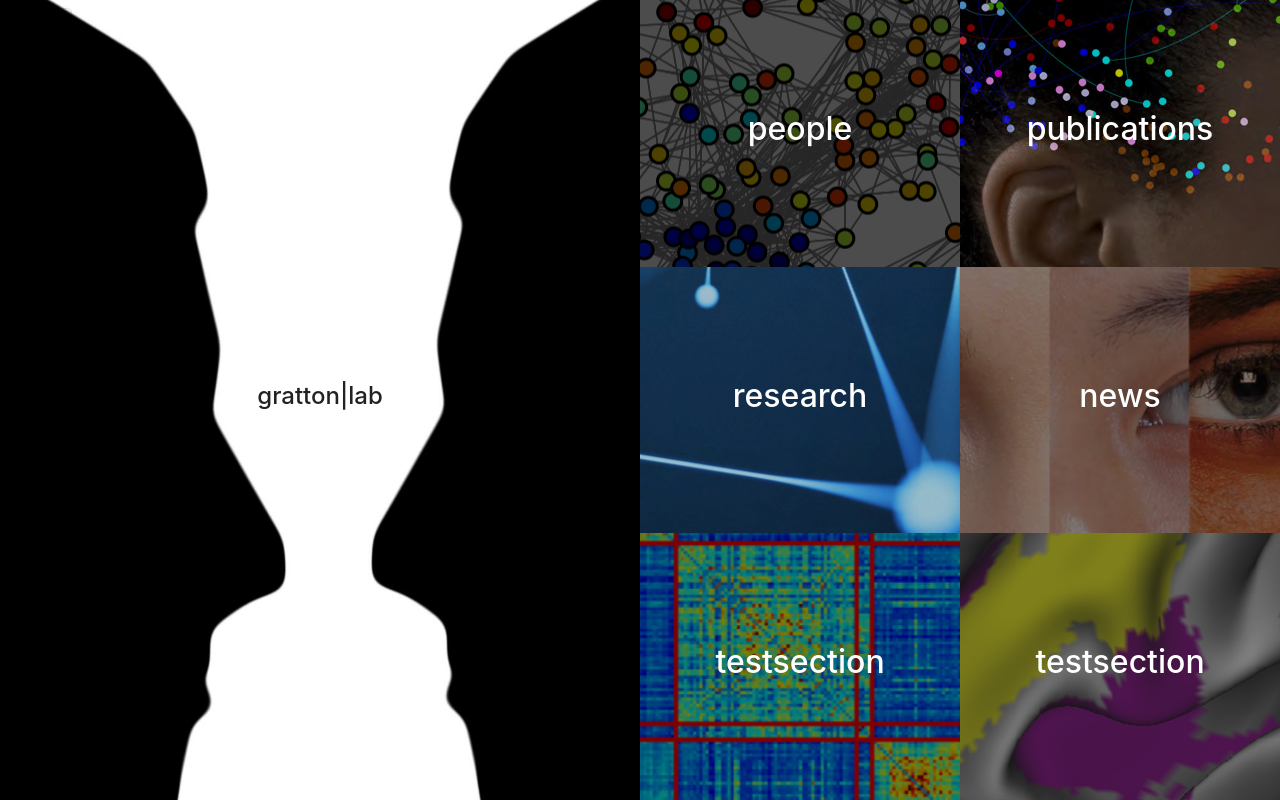
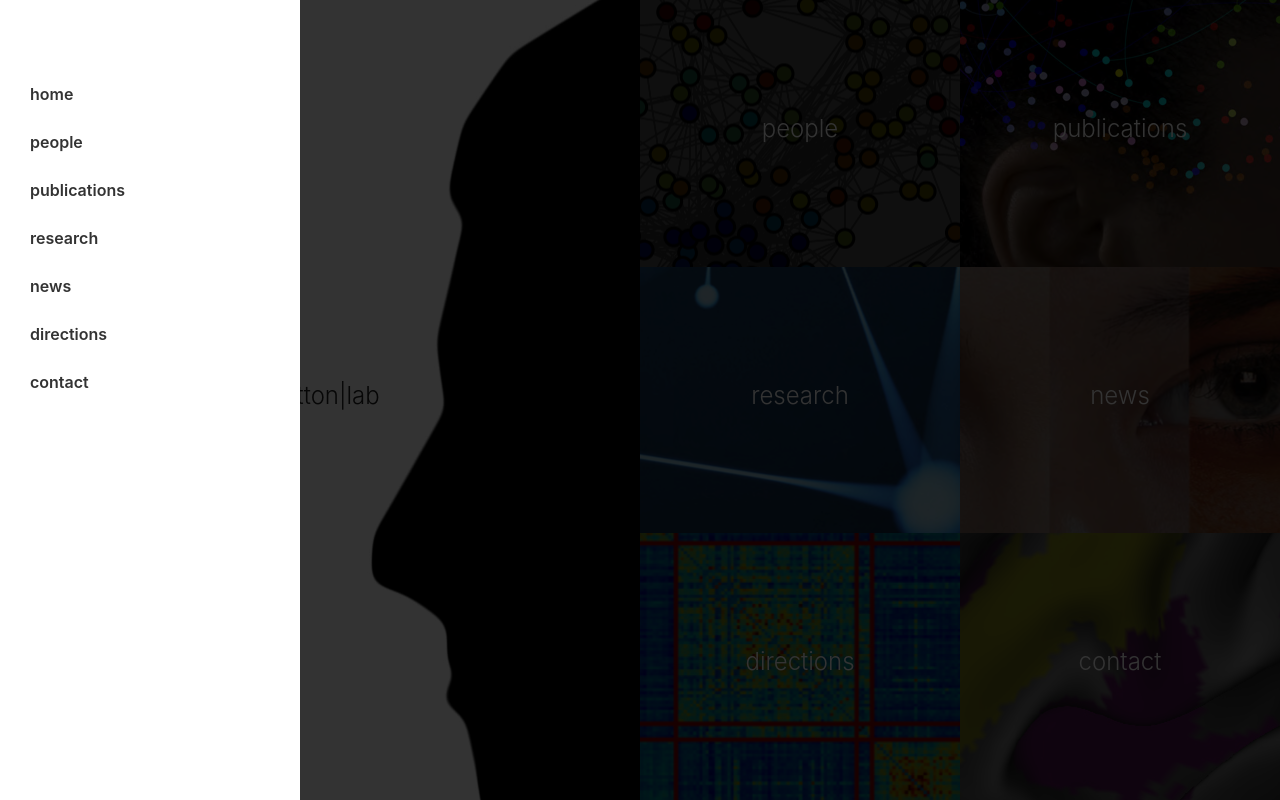
Before and after one commit to vanandrew/web-common, a Django app: page / in a window 1280 px wide, after a click that opens the changed part. Run offline with Django 3.2, Linux system fonts and the light colour scheme; some libraries are stand-ins or nearby versions.

Commit message:
better navbar; adjust fades and timings

```diff
--- /dev/null
+++ b/common/static/common/css/bootstrap-better-nav.css
@@ -0,0 +1,67 @@
+body.overflow-hidden {
+  overflow:hidden;
+}
+
+.navbar-nav {
+    margin-top: 50;
+}
+
+.navbar-toggler {
+    background-color: rgba(255,255,255,0.8);
+}
+
+.closer {
+    cursor: pointer;
+    font-size: 2.0rem;
+    margin: 5px 13px;
+}
+
+#side-menu {
+  display:none;
+  position:fixed;
+  width:300px;
+  top:0;
+  left:-300px;
+  height:100%;
+  overflow-y:auto;
+  z-index:500;
+  background:#fff;
+  padding:20px 30px;
+  color:#333;
+  transition:0.4s;
+}
+
+body.side-menu-visible #side-menu {
+  transform:translateX(300px);
+}
+
+#side-menu .contents {
+  margin-top:15px;
+}
+
+#side-menu .nav-link {
+  color:#333;
+  font-size:16px;
+  font-weight:600;
+  padding:12px 0;
+}
+
+#side-menu .nav-link:hover {
+  opacity:0.8;
+}
+
+#side-menu .close {
+  font-size:36px;
+  font-weight:normal;
+}
+
+.side-menu-overlay {
+  position:fixed;
+  left:0;
+  top:0;
+  min-width:100%;
+  height:100%;
+  background:rgba(0,0,0,0.8);
+  z-index:100;
+  display:none;
+}
--- /dev/null
+++ b/common/static/common/js/bootstrap-better-nav.js
@@ -0,0 +1,83 @@
+$(function() {
+    var body = $('body');
+    var navbarCollapse = $('.navbar-collapse');
+
+    // Add the needed HTML elements for the plugin to work.
+    // All the elements are styled in navbar-sidemnu.css.
+
+    body.append('<div class="side-menu-overlay"></div>');
+    var overlay = $('.side-menu-overlay');
+
+    body.append('<div id="side-menu"></div>');
+    var sideMenu = $('#side-menu');
+
+    sideMenu.append('<div class="contents"></div>')
+    var sideMenuContents = sideMenu.find('.contents');
+
+    $('nav.navbar').prepend('<span class="closer octicon octicon-x"></span>');
+    $('span.closer').hide();
+
+    // This event is triggered when the user clicks the navbar toggle button.
+    navbarCollapse.on('show.bs.collapse', function (e) {
+        // Stop the default navbar behaviour (don't open the collapse navigation).
+        e.preventDefault();
+
+        // Instead we copy the navbar contents and add them to our side menu.
+        var menuContent = $(this).html();
+        sideMenuContents.html(menuContent);
+
+        // Animate the side menu into frame.
+        slideIn();
+    });
+
+
+    // Hide the menu when the "x" button is clicked.
+    $('span.closer').on('click', function(e) {
+        e.preventDefault();
+        slideOut();
+    });
+    // Hide the menu when the overlay element is clicked.
+    overlay.on('click', function(e) {
+        slideOut();
+    });
+
+    // Listen for changes in the viewport size.
+    // If the original navbar collapse is visible then the nav is expanded.
+    // Hide/Show the menu accordingly.
+    $(window).resize(function(){
+        if(!navbarCollapse.is(":visible") && body.hasClass('side-menu-visible')) {
+            sideMenu.show();
+            overlay.show();
+        }
+        else {
+            sideMenu.hide();
+            overlay.hide();
+        }
+    });
+
+    function slideIn() {
+        // Hide nav button/show close button
+        $('button.navbar-toggler').hide();
+        $('span.closer').show();
+
+        body.addClass('overflow-hidden');
+        sideMenu.show();
+        setTimeout(function() {
+            body.addClass('side-menu-visible');
+            overlay.fadeIn();
+        }, 50);
+    }
+
+    function slideOut() {
+        // Hide nav button/show close button
+        $('button.navbar-toggler').show();
+        $('span.closer').hide();
+
+        body.removeClass('side-menu-visible');
+        overlay.fadeOut();
+        setTimeout(function() {
+            sideMenu.hide();
+            body.removeClass('overflow-hidden');
+        }, 400);
+    }
+});
--- a/common/static/common/js/pagefade.js
+++ b/common/static/common/js/pagefade.js
@@ -1,4 +1,2 @@
 // fade-in page
 $(document).ready(function(){$(".pagefade").css({"filter":"brightness(1)","-webkit-filter":"brightness(1)"});});
-// fade-out page
-$(".nav-link").click(function(event){event.preventDefault();$(".pagefade").css({"filter":"brightness(0)","-webkit-filter":"brightness(0)"});setTimeout(function(){window.location.href=event.target.href;},1100);});
--- a/common/templates/common/base.html
+++ b/common/templates/common/base.html
@@ -13,6 +13,7 @@
         <link rel="stylesheet" href="https://cdnjs.cloudflare.com/ajax/libs/octicons/4.4.0/font/octicons.min.css" integrity="sha256-pNGG0948CVwfHxxS8lVkUKftaSsMBzFSUknrKr2utfY=" crossorigin="anonymous" />
         <link rel="stylesheet" href="https://cdnjs.cloudflare.com/ajax/libs/animate.css/3.5.2/animate.min.css" integrity="sha256-j+P6EZJVrbXgwSR5Mx+eCS6FvP9Wq27MBRC/ogVriY0=" crossorigin="anonymous">
         <link rel="stylesheet" href="https://maxcdn.bootstrapcdn.com/bootstrap/4.0.0/css/bootstrap.min.css" integrity="sha384-Gn5384xqQ1aoWXA+058RXPxPg6fy4IWvTNh0E263XmFcJlSAwiGgFAW/dAiS6JXm" crossorigin="anonymous">
+        <link rel="stylesheet" href="{% static 'common/css/bootstrap-better-nav.css' %}">
         {% block head %}
         {% endblock %}
         <style>
@@ -32,10 +33,6 @@
                 padding-left:0;
                 padding-right:0;
                 overflow-x: hidden;
-            }
-            .navbar {
-                width: fit-content;
-                background-color:rgba(0,0,0,0);
             }
             .white-text {
                 color: white;
@@ -57,19 +54,25 @@
             <div class="collapse navbar-collapse" id="NavContent">
                 <ul class="navbar-nav">
                     <li class="nav-item {% block homepage %}{% endblock %}">
-                        <a class="nav-link" href="{% url 'common:homepage' %}">Home</a>
+                        <a class="nav-link" href="{% url 'common:homepage' %}">home</a>
                     </li>
                     <li class="nav-item {% block people %}{% endblock %}">
-                        <a class="nav-link" href="{% url 'common:people' %}">People</a>
+                        <a class="nav-link" href="{% url 'common:people' %}">people</a>
                     </li>
                     <li class="nav-item {% block publications %}{% endblock %}">
-                        <a class="nav-link" href="{% url 'common:publications' %}">Publications</a>
+                        <a class="nav-link" href="{% url 'common:publications' %}">publications</a>
                     </li>
                     <li class="nav-item {% block research %}{% endblock %}">
-                        <a class="nav-link" href="{% url 'common:research' %}">Research</a>
+                        <a class="nav-link" href="{% url 'common:research' %}">research</a>
                     </li>
                     <li class="nav-item {% block careers %}{% endblock %}">
-                        <a class="nav-link" href="{% url 'common:news' %}">News</a>
+                        <a class="nav-link" href="{% url 'common:news' %}">news</a>
+                    </li>
+                    <li class="nav-item {% block directions %}{% endblock %}">
+                        <a class="nav-link" href="{% url 'common:directions' %}">directions</a>
+                    </li>
+                    <li class="nav-item {% block contact %}{% endblock %}">
+                        <a class="nav-link" href="{% url 'common:contact' %}">contact</a>
                     </li>
                 </ul>
             </div>
@@ -82,6 +85,7 @@
         <script src="https://code.jquery.com/jquery-3.2.1.min.js" integrity="sha256-hwg4gsxgFZhOsEEamdOYGBf13FyQuiTwlAQgxVSNgt4=" crossorigin="anonymous"></script>
         <script src="https://cdnjs.cloudflare.com/ajax/libs/popper.js/1.12.9/umd/popper.min.js" integrity="sha384-ApNbgh9B+Y1QKtv3Rn7W3mgPxhU9K/ScQsAP7hUibX39j7fakFPskvXusvfa0b4Q" crossorigin="anonymous"></script>
         <script src="https://maxcdn.bootstrapcdn.com/bootstrap/4.0.0/js/bootstrap.min.js" integrity="sha384-JZR6Spejh4U02d8jOt6vLEHfe/JQGiRRSQQxSfFWpi1MquVdAyjUar5+76PVCmYl" crossorigin="anonymous"></script>
+        <script src="{% static 'common/js/bootstrap-better-nav.js' %}"></script>
         {% block scripts %}
         {% endblock %}
     </body>
--- a/common/templates/common/home.html
+++ b/common/templates/common/home.html
@@ -3,6 +3,12 @@
 
 {% block head %}
 <style>
+.title-text {
+    font-size: 1.5rem;
+}
+.block-text {
+    font-size: 1.5rem;
+}
 .main-bg {
     height: 100%;
     width: 100%;
@@ -37,8 +43,6 @@
     flex: 0 0 10%;
 }
 .link-block > .col-6 > .row > .col > h2 { /* Set Animation for hiding text*/
-    /*visibility: hidden;
-    opacity: 0;*/
     -webkit-transition: visibility 0.5s, opacity 0.5s;
     transition: visibility 0.5s, opacity 0.5s;
 }
@@ -87,19 +91,19 @@
     opacity: 1;
 }
 /* Not yet used; rename in future */
-.link-box.cs1:hover {
+.link-box.directions:hover {
     max-width: 90%;
     flex: 0 0 90%;
 }
-.link-box.cs1:hover > .row > .col > h2 {
+.link-box.directions:hover > .row > .col > h2 {
     visibility: visible;
     opacity: 1;
 }
-.link-box.cs2:hover {
+.link-box.contact:hover {
     max-width: 90%;
     flex: 0 0 90%;
 }
-.link-box.cs2:hover > .row > .col > h2 {
+.link-box.contact:hover > .row > .col > h2 {
     visibility: visible;
     opacity: 1;
 }
@@ -133,12 +137,12 @@
     filter: brightness(0.5);
     background-position: 50% 40%;
 }
-.cs1 > div > .background {
+.directions > div > .background {
     background-image: url("{% static 'common/imgs/corrmat.png' %}");
     -webkit-filter: brightness(0.5);
     filter: brightness(0.5);
 }
-.cs2 > div > .background {
+.contact > div > .background {
     background-image: url("{% static 'common/imgs/powernetwork.jpeg' %}");
     background-position: 10% 20%;
     -webkit-filter: brightness(0.5);
@@ -165,7 +169,7 @@
             <div class="row align-items-center no-gutters title">
                 <div class="main-bg"></div>
                 <div class="col">
-                    <h4 class="text-center black-text" id="title-text">gratton|lab</h4>
+                    <h4 class="text-center black-text display-4 title-text">gratton|lab</h4>
                     <div class="d-flex justify-content-center">
                         <span class="octicon octicon-triangle-down scroll-down d-lg-none d-xl-none"></span>
                     </div>
@@ -179,7 +183,7 @@
                         <div class="background"></div>
                         <a class="link-to-page" href="{% url 'common:people' %}"></a>
                         <div class="col">
-                            <h2 class="text-center white-text">people</h2>
+                            <h2 class="text-center white-text display-4 block-text">people</h2>
                         </div>
                     </div>
                 </div>
@@ -188,7 +192,7 @@
                         <div class="background"></div>
                         <a class="link-to-page" href="{% url 'common:publications' %}"></a>
                         <div class="col">
-                            <h2 class="text-center white-text">publications</h2>
+                            <h2 class="text-center white-text display-4 block-text">publications</h2>
                         </div>
                     </div>
                 </div>
@@ -199,7 +203,7 @@
                         <div class="background"></div>
                         <a class="link-to-page" href="{% url 'common:research' %}"></a>
                         <div class="col">
-                            <h2 class="text-center white-text">research</h2>
+                            <h2 class="text-center white-text display-4 block-text">research</h2>
                         </div>
                     </div>
                 </div>
@@ -208,27 +212,27 @@
                         <div class="background"></div>
                         <a class="link-to-page" href="{% url 'common:news' %}"></a>
                         <div class="col">
-                            <h2 class="text-center white-text">news</h2>
+                            <h2 class="text-center white-text display-4 block-text">news</h2>
                         </div>
                     </div>
                 </div>
             </div>
             <div class="row align-items-center no-gutters link-block" id="row3">
-                <div class="col-6 link-box cs1">
+                <div class="col-6 link-box directions">
                     <div class="row align-items-center no-gutters">
                         <div class="background"></div>
-                        <a class="link-to-page" href="/"></a>
+                        <a class="link-to-page" href="{% url 'common:directions' %}"></a>
                         <div class="col">
-                            <h2 class="text-center white-text">testsection</h2>
+                            <h2 class="text-center white-text display-4 block-text">directions</h2>
                         </div>
                     </div>
                 </div>
-                <div class="col-6 link-box cs2">
+                <div class="col-6 link-box contact">
                     <div class="row align-items-center no-gutters">
                         <div class="background"></div>
-                        <a class="link-to-page" href="/"></a>
+                        <a class="link-to-page" href="{% url 'common:contact' %}"></a>
                         <div class="col">
-                            <h2 class="text-center white-text">testsection</h2>
+                            <h2 class="text-center white-text display-4 block-text">contact</h2>
                         </div>
                     </div>
                 </div>
@@ -266,11 +270,11 @@ $('.link-to-page').click(function(event){
     $(event.target).parent().parent().parent().parent().css({"max-width":"100%","flex":"0 0 100%"})
     //Collapse title column and its text
     $(event.target).parent().parent().parent().parent().siblings().css({"max-width":"0%","flex":"0 0 0%"})
-    $("#title-text").fadeOut(500);
+    $(".title-text").fadeOut(500);
     // fade text after 2 seconds
     setTimeout(function() { $(event.target).siblings(".col").children("h2").fadeOut(750); },1500);
     // Go to page after 3 seconds
-    setTimeout(function() { window.location.href = event.target.href; },3000);
+    setTimeout(function() { window.location.href = event.target.href; },2500);
 });
 $(".scroll-down").click(function(){
     // Scroll-down by viewport height
```
Also changed, not shown: common/templates/common/contact.html (added, +18 -0 lines), common/templates/common/directions.html (added, +18 -0 lines).
